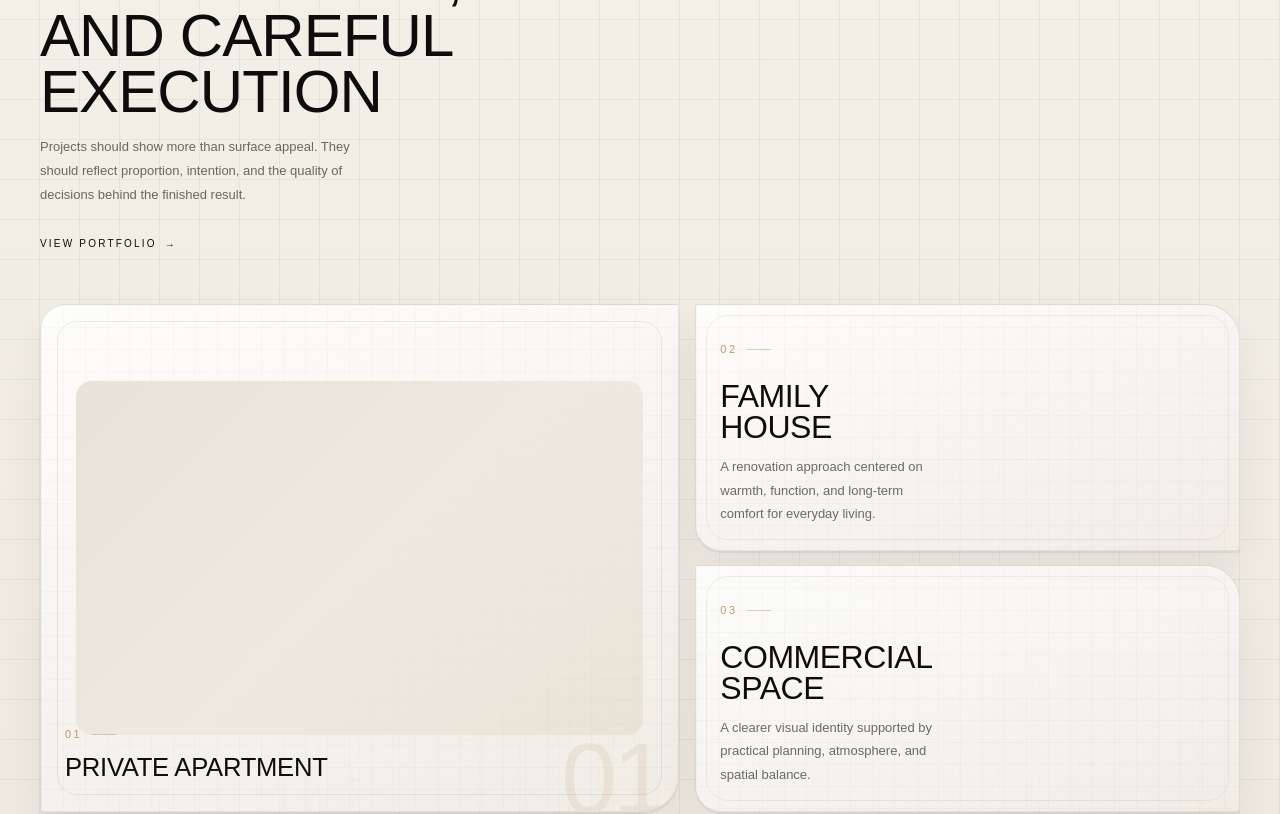
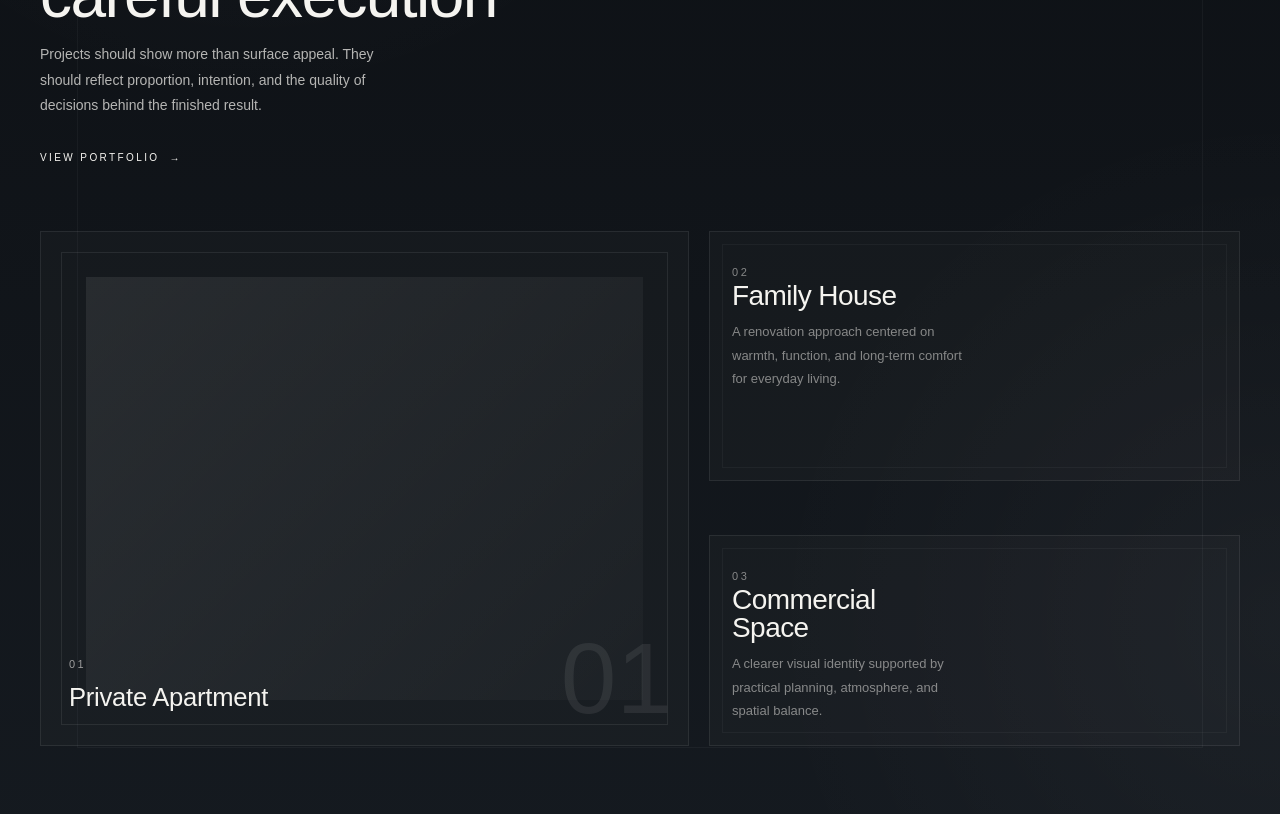
Before and after one commit to romanasolovan/prosto-remont, a Next.js app: page /en in a window 1280 px wide. Shown: the part 3660-4474 px from the top of the page. Built offline with nearby package versions, Linux system fonts and the light colour scheme.

Commit message:
restyle project preview section

```diff
--- a/components/home/ProjectsPreview/ProjectsPreview.module.css
+++ b/components/home/ProjectsPreview/ProjectsPreview.module.css
@@ -1,215 +1,174 @@
 .projectsPreview {
-  --ink: #0e0d0b;
-  --ink-60: rgba(14, 13, 11, 0.6);
-  --ink-20: rgba(14, 13, 11, 0.2);
-  --ink-10: rgba(14, 13, 11, 0.1);
-  --ink-08: rgba(14, 13, 11, 0.08);
-  --ink-06: rgba(14, 13, 11, 0.06);
-  --grid: rgba(14, 13, 11, 0.048);
-  --paper: #f5f2eb;
-  --paper-2: #ede9e0;
-  --paper-3: #e8e3d8;
-  --sand: #b89a70;
-  --r-sm: 3px;
-  --r-lg: 26px;
-  --r-xl: 36px;
-  --panel-light: linear-gradient(
-    160deg,
-    rgba(255, 255, 255, 0.85) 0%,
-    rgba(241, 237, 230, 0.7) 100%
-  );
-  --shadow-light:
-    0 2px 0 rgba(14, 13, 11, 0.06), 0 18px 44px rgba(14, 13, 11, 0.06),
-    inset 0 1px 0 rgba(255, 255, 255, 0.8);
+  --bg-main: #0c0f13;
+  --bg-deep: #151a20;
+  --ink: #f5f4f0;
+  --ink-soft: rgba(245, 244, 240, 0.72);
+  --ink-muted: rgba(245, 244, 240, 0.5);
+  --line-soft: rgba(255, 255, 255, 0.08);
+  --line-strong: rgba(255, 255, 255, 0.16);
+  --glow: rgba(255, 255, 255, 0.04);
 
   position: relative;
   overflow: hidden;
-  padding: clamp(72px, 10vw, 144px) 0;
+  padding: clamp(80px, 10vw, 160px) 0;
+
+  /* UNIQUE layered cinematic background */
   background:
-    linear-gradient(var(--grid) 1px, transparent 1px),
-    linear-gradient(90deg, var(--grid) 1px, transparent 1px),
-    linear-gradient(180deg, var(--paper) 0%, var(--paper-2) 100%);
-  background-size:
-    40px 40px,
-    40px 40px,
-    auto;
-  background-position:
-    -1px -1px,
-    -1px -1px,
-    0 0;
+    radial-gradient(
+      circle at 20% 0%,
+      rgba(255, 255, 255, 0.04),
+      transparent 30%
+    ),
+    radial-gradient(
+      circle at 100% 80%,
+      rgba(255, 255, 255, 0.035),
+      transparent 32%
+    ),
+    linear-gradient(180deg, var(--bg-main) 0%, var(--bg-deep) 100%);
+}
+
+/* subtle large framing lines */
+.projectsPreview::before {
+  content: "";
+  position: absolute;
+  inset: 10% 6%;
+  border: 1px solid rgba(255, 255, 255, 0.04);
+  pointer-events: none;
 }
 
 .inner {
   display: grid;
-  gap: clamp(30px, 5vw, 52px);
+  gap: clamp(36px, 5vw, 64px);
 }
 
 .content {
-  max-width: 620px;
+  max-width: 640px;
 }
+
+/* label */
 
 .label {
   display: inline-flex;
   align-items: center;
-  gap: 9px;
-  margin-bottom: 10px;
+  gap: 10px;
+  margin-bottom: 12px;
   font-family: "Barlow Condensed", sans-serif;
-  font-size: 9px;
-  font-weight: 500;
-  letter-spacing: 0.32em;
+  font-size: 10px;
+  letter-spacing: 0.28em;
   text-transform: uppercase;
-  color: var(--sand);
+  color: rgba(245, 244, 240, 0.68);
 }
 
 .label::before {
   content: "";
-  display: block;
   width: 18px;
   height: 1px;
-  flex-shrink: 0;
-  background: var(--sand);
-  opacity: 0.65;
+  background: currentColor;
+  opacity: 0.6;
 }
 
+/* title */
+
 .title {
-  margin: 0 0 14px;
+  margin: 0 0 16px;
   font-family: "Barlow Condensed", sans-serif;
-  font-size: clamp(30px, 4.8vw, 60px);
+  font-size: clamp(32px, 5vw, 64px);
   font-weight: 300;
   line-height: 0.94;
-  letter-spacing: -0.015em;
-  text-transform: uppercase;
-  text-wrap: balance;
+  letter-spacing: -0.025em;
   color: var(--ink);
 }
 
+/* description */
+
 .description {
   max-width: 48ch;
-  margin: 0 0 22px;
+  margin: 0 0 24px;
   font-family: "Barlow", sans-serif;
-  font-size: clamp(13px, 1vw, 15px);
-  font-weight: 300;
+  font-size: 14px;
   line-height: 1.85;
-  color: var(--ink-60);
+  color: var(--ink-soft);
 }
+
+/* link */
 
 .link {
   display: inline-flex;
   align-items: center;
-  gap: 8px;
-  text-decoration: none;
+  gap: 10px;
   font-family: "Barlow Condensed", sans-serif;
   font-size: 10px;
-  font-weight: 500;
-  letter-spacing: 0.22em;
+  letter-spacing: 0.24em;
   text-transform: uppercase;
   color: var(--ink);
-  transition:
-    gap 220ms ease,
-    color 200ms ease;
+  transition: gap 220ms ease;
 }
 
 .link:hover {
-  gap: 14px;
+  gap: 16px;
 }
 
 .linkArrow {
-  display: inline-block;
   transition: transform 220ms ease;
 }
 
 .link:hover .linkArrow {
-  transform: translateX(3px);
+  transform: translateX(4px);
 }
+
+/* LAYOUT */
 
 .layout {
   display: grid;
   grid-template-columns: 1fr;
-  gap: 14px;
+  gap: 18px;
 }
 
-.featuredCard,
-.projectCard {
+/* FEATURED — main gallery piece */
+
+.featuredCard {
   position: relative;
+  min-height: clamp(260px, 36vw, 460px);
+  border: 1px solid var(--line-soft);
+  background: rgba(255, 255, 255, 0.02);
   overflow: hidden;
-  border: 0.5px solid var(--ink-10);
-  background: var(--panel-light);
-  box-shadow: var(--shadow-light);
-  transition:
-    border-color 250ms ease,
-    transform 320ms cubic-bezier(0.22, 1, 0.36, 1),
-    box-shadow 250ms ease;
-  cursor: default;
 }
 
-.featuredCard::after,
-.projectCard::after {
-  content: "";
-  position: absolute;
-  inset: 0;
-  opacity: 0.45;
-  pointer-events: none;
-  background-image:
-    linear-gradient(var(--grid) 1px, transparent 1px),
-    linear-gradient(90deg, var(--grid) 1px, transparent 1px);
-  background-size: 22px 22px;
-}
-
-.featuredCard {
-  min-height: clamp(250px, 34vw, 430px);
-  border-radius: var(--r-lg) var(--r-sm) var(--r-xl) var(--r-sm);
-}
+/* layered frame */
 
 .featuredFrameOuter {
   position: absolute;
-  inset: 16px;
-  z-index: 1;
-  display: flex;
-  align-items: center;
-  justify-content: center;
-  border: 0.5px solid var(--ink-08);
-  border-radius: calc(var(--r-lg) - 6px);
+  inset: 20px;
+  border: 1px solid rgba(255, 255, 255, 0.08);
 }
 
 .featuredFrameInner {
-  width: calc(100% - 36px);
-  aspect-ratio: 16 / 10;
-  border-radius: calc(var(--r-lg) - 10px);
+  position: absolute;
+  inset: 24px;
   background: linear-gradient(
     135deg,
-    var(--paper-3) 0%,
-    var(--paper-2) 50%,
-    rgba(184, 154, 112, 0.15) 100%
+    rgba(255, 255, 255, 0.08),
+    rgba(255, 255, 255, 0.02)
   );
   transition: transform 500ms cubic-bezier(0.22, 1, 0.36, 1);
 }
 
+/* meta */
+
 .featuredMeta {
   position: absolute;
-  left: 24px;
-  bottom: 24px;
-  z-index: 2;
+  left: 28px;
+  bottom: 28px;
   display: grid;
   gap: 6px;
 }
 
 .featuredMetaNumber {
-  display: inline-flex;
-  align-items: center;
-  gap: 10px;
   font-family: "Barlow Condensed", sans-serif;
   font-size: 11px;
-  font-weight: 500;
   letter-spacing: 0.22em;
   text-transform: uppercase;
-  color: var(--sand);
-}
-
-.featuredMetaNumber::after {
-  content: "";
-  width: 24px;
-  height: 1px;
-  background: rgba(184, 154, 112, 0.45);
+  color: rgba(245, 244, 240, 0.6);
 }
 
 .featuredMetaLabel {
@@ -217,126 +176,122 @@
   font-size: clamp(20px, 2vw, 28px);
   font-weight: 300;
   letter-spacing: -0.01em;
-  text-transform: uppercase;
   color: var(--ink);
 }
 
+/* big number */
+
 .featuredNumber {
   position: absolute;
-  right: 14px;
-  bottom: -10px;
-  z-index: 2;
-  user-select: none;
+  right: 16px;
+  bottom: -8px;
   font-family: "Barlow Condensed", sans-serif;
   font-size: clamp(60px, 8vw, 100px);
   font-weight: 200;
-  line-height: 0.85;
-  letter-spacing: -0.04em;
-  color: rgba(184, 154, 112, 0.14);
+  color: rgba(255, 255, 255, 0.08);
 }
+
+/* SIDE PROJECTS */
 
 .sideGrid {
   display: grid;
-  grid-template-columns: 1fr;
   gap: 14px;
 }
 
 .projectCard {
-  min-height: 190px;
+  position: relative;
   padding: 26px 22px 22px;
-  border-radius: var(--r-sm) var(--r-xl) var(--r-sm) var(--r-lg);
+  border: 1px solid var(--line-soft);
+  background: rgba(255, 255, 255, 0.02);
+  transition:
+    transform 320ms ease,
+    border-color 250ms ease,
+    background 250ms ease;
 }
+
+/* subtle inner frame */
 
 .projectCard::before {
   content: "";
   position: absolute;
-  inset: 10px;
-  border: 0.5px solid var(--ink-06);
-  border-radius: calc(var(--r-lg) - 4px);
-  pointer-events: none;
+  inset: 12px;
+  border: 1px solid rgba(255, 255, 255, 0.04);
 }
 
+/* number */
+
 .projectNumber {
-  position: relative;
-  z-index: 1;
-  display: inline-flex;
-  align-items: center;
-  gap: 10px;
-  margin-bottom: 24px;
+  margin-bottom: 18px;
   font-family: "Barlow Condensed", sans-serif;
   font-size: 11px;
-  font-weight: 500;
-  letter-spacing: 0.22em;
+  letter-spacing: 0.24em;
   text-transform: uppercase;
-  color: var(--sand);
+  color: rgba(245, 244, 240, 0.5);
 }
 
-.projectNumber::after {
-  content: "";
-  width: 24px;
-  height: 1px;
-  background: rgba(184, 154, 112, 0.45);
-}
+/* title */
 
 .projectTitle {
-  position: relative;
-  z-index: 1;
-  max-width: 12ch;
-  margin: 0 0 12px;
+  margin: 0 0 10px;
+  max-width: 14ch;
   font-family: "Barlow Condensed", sans-serif;
-  font-size: clamp(22px, 2.6vw, 32px);
+  font-size: clamp(20px, 2.6vw, 28px);
   font-weight: 300;
-  line-height: 0.96;
-  letter-spacing: -0.015em;
-  text-transform: uppercase;
+  line-height: 1;
+  letter-spacing: -0.02em;
   color: var(--ink);
 }
 
+/* description */
+
 .projectDescription {
-  position: relative;
-  z-index: 1;
-  max-width: 30ch;
-  margin: 0;
+  max-width: 34ch;
   font-family: "Barlow", sans-serif;
-  font-size: clamp(13px, 1vw, 14px);
-  font-weight: 300;
-  line-height: 1.82;
-  color: var(--ink-60);
+  font-size: 13px;
+  line-height: 1.8;
+  color: var(--ink-muted);
 }
 
+/* DESKTOP */
+
 @media (min-width: 900px) {
-  .inner {
-    gap: clamp(32px, 4vw, 52px);
-  }
-
   .layout {
-    grid-template-columns: minmax(0, 1.08fr) minmax(280px, 0.92fr);
-    gap: 16px;
-    align-items: stretch;
+    grid-template-columns: 1.1fr 0.9fr;
+    gap: 20px;
   }
 
   .sideGrid {
     grid-template-rows: 1fr 1fr;
   }
 
-  .projectCard {
-    min-height: 0;
-    padding: 30px 24px 24px;
+  .projectCard:nth-child(2) {
+    margin-top: 40px;
   }
 }
 
+/* HOVER */
+
 @media (hover: hover) {
-  .featuredCard:hover,
-  .projectCard:hover {
-    border-color: var(--ink-20);
-    transform: translateY(-4px);
-    box-shadow:
-      0 2px 0 rgba(14, 13, 11, 0.06),
-      0 22px 50px rgba(14, 13, 11, 0.08),
-      inset 0 1px 0 rgba(255, 255, 255, 0.82);
+  .featuredCard:hover .featuredFrameInner {
+    transform: scale(1.04);
   }
 
-  .featuredCard:hover .featuredFrameInner {
-    transform: scale(1.02);
+  .projectCard:hover {
+    transform: translateY(-4px);
+    border-color: var(--line-strong);
+    background: rgba(255, 255, 255, 0.04);
   }
 }
+
+/* REDUCED MOTION */
+
+@media (prefers-reduced-motion: reduce) {
+  .featuredFrameInner,
+  .projectCard {
+    transition: none;
+  }
+
+  .projectCard:hover {
+    transform: none;
+  }
+}
```
